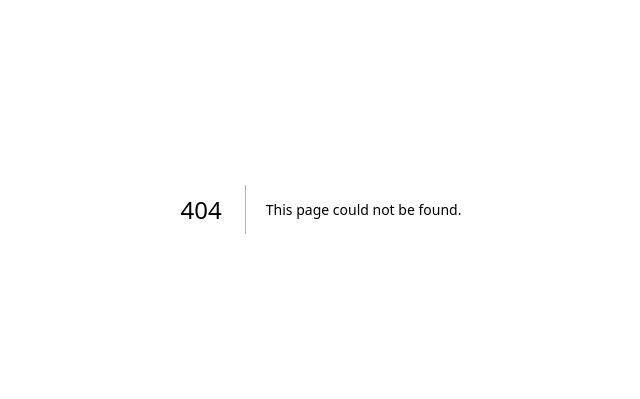
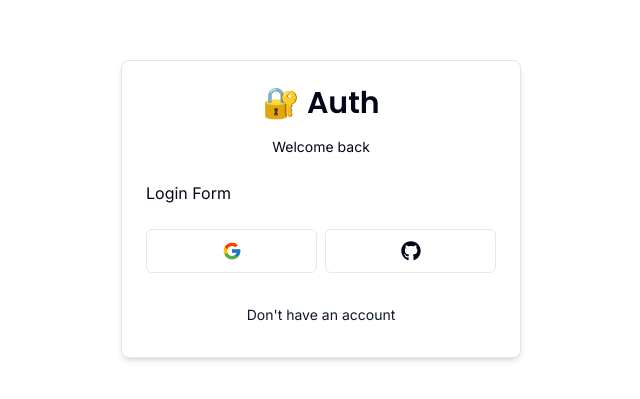
Before and after one commit to MaarcusRenieroL/next-auth-masterclass, a Next.js app: page /auth/login in a window 1280 px wide. Before the commit this address had no page. Shown: the part 191-590 px from the top of the page, without its empty margins (319-959 px from the left). Built offline with nearby package versions, Linux system fonts and the light colour scheme.

Commit message:
feat: add card wrapper

```diff
--- /dev/null
+++ b/app/auth/login/layout.tsx
@@ -0,0 +1,7 @@
+const AuthLayout = ({ children }: { children: React.ReactNode }) => {
+  return (
+    <div className="h-full flex items-center justify-center">{children}</div>
+  );
+};
+
+export default AuthLayout;
--- /dev/null
+++ b/app/auth/login/page.tsx
@@ -0,0 +1,11 @@
+import { LoginForm } from "@/components/auth/login-form";
+
+const LoginPage = () => {
+  return (
+    <div>
+      <LoginForm />
+    </div>
+  );
+};
+
+export default LoginPage;
--- /dev/null
+++ b/components/auth/back-button.tsx
@@ -0,0 +1,17 @@
+"use client";
+
+import Link from "next/link";
+import { Button } from "../ui/button";
+
+interface BackButtonProps {
+  href: string;
+  label: string;
+}
+
+export const BackButton = ({ href, label }: BackButtonProps) => {
+  return (
+    <Button asChild variant="link" className="font-normal w-full" size="sm">
+      <Link href={href}>{label}</Link>
+    </Button>
+  );
+};
--- /dev/null
+++ b/components/auth/card-wrapper.tsx
@@ -0,0 +1,39 @@
+"use client";
+
+import { Card, CardContent, CardFooter, CardHeader } from "../ui/card";
+import { BackButton } from "./back-button";
+import { Header } from "./header";
+import { Social } from "./social";
+
+interface CardWrapperProps {
+  children: React.ReactNode;
+  headerLabel: string;
+  backButtonLabel: string;
+  backButtonHref: string;
+  showSocial?: boolean;
+}
+
+export const CardWrapper = ({
+  children,
+  headerLabel,
+  backButtonLabel,
+  backButtonHref,
+  showSocial,
+}: CardWrapperProps) => {
+  return (
+    <Card className="w-[400px] shadow-md">
+      <CardHeader>
+        <Header label={headerLabel} />
+      </CardHeader>
+      <CardContent>{children}</CardContent>
+      {showSocial && (
+        <CardFooter>
+          <Social />
+        </CardFooter>
+      )}
+      <CardFooter>
+        <BackButton href={backButtonHref} label={backButtonLabel} />
+      </CardFooter>
+    </Card>
+  );
+};
--- /dev/null
+++ b/components/auth/header.tsx
@@ -0,0 +1,20 @@
+import { Poppins } from "next/font/google";
+import { cn } from "@/lib/utils";
+
+const font = Poppins({
+  subsets: ["latin"],
+  weight: ["600"],
+});
+
+interface HeaderProps {
+  label: string;
+}
+
+export const Header = ({ label }: HeaderProps) => {
+  return (
+    <div className="w-full flex flex-col gap-y-4 items-center">
+      <h1 className={cn("text-3xl font-semibold", font.className)}>🔐 Auth</h1>
+      <p className="text-sm">{label}</p>
+    </div>
+  );
+};
--- /dev/null
+++ b/components/auth/login-form.tsx
@@ -0,0 +1,14 @@
+import { CardWrapper } from "./card-wrapper";
+
+export const LoginForm = () => {
+  return (
+    <CardWrapper
+      headerLabel="Welcome back"
+      backButtonLabel="Don't have an account"
+      backButtonHref="auth/register"
+      showSocial
+    >
+      Login Form
+    </CardWrapper>
+  );
+};
--- /dev/null
+++ b/components/auth/social.tsx
@@ -0,0 +1,19 @@
+"use client";
+
+import { FcGoogle } from "react-icons/fc";
+import { FaGithub } from "react-icons/fa";
+import { Button } from "../ui/button";
+
+export const Social = () => {
+  return (
+    <div className="flex items-center w-full gap-x-2">
+      <Button size="lg" className="w-full" variant="outline">
+        <FcGoogle className="h-5 w-5" />
+      </Button>
+
+      <Button size="lg" className="w-full" variant="outline">
+        <FaGithub className="h-5 w-5" />
+      </Button>
+    </div>
+  );
+};
--- /dev/null
+++ b/components/ui/card.tsx
@@ -0,0 +1,79 @@
+import * as React from "react"
+
+import { cn } from "@/lib/utils"
+
+const Card = React.forwardRef<
+  HTMLDivElement,
+  React.HTMLAttributes<HTMLDivElement>
+>(({ className, ...props }, ref) => (
+  <div
+    ref={ref}
+    className={cn(
+      "rounded-lg border bg-card text-card-foreground shadow-sm",
+      className
+    )}
+    {...props}
+  />
+))
+Card.displayName = "Card"
+
+const CardHeader = React.forwardRef<
+  HTMLDivElement,
+  React.HTMLAttributes<HTMLDivElement>
+>(({ className, ...props }, ref) => (
+  <div
+    ref={ref}
+    className={cn("flex flex-col space-y-1.5 p-6", className)}
+    {...props}
+  />
+))
+CardHeader.displayName = "CardHeader"
+
+const CardTitle = React.forwardRef<
+  HTMLParagraphElement,
+  React.HTMLAttributes<HTMLHeadingElement>
+>(({ className, ...props }, ref) => (
+  <h3
+    ref={ref}
+    className={cn(
+      "text-2xl font-semibold leading-none tracking-tight",
+      className
+    )}
+    {...props}
+  />
+))
+CardTitle.displayName = "CardTitle"
+
+const CardDescription = React.forwardRef<
+  HTMLParagraphElement,
+  React.HTMLAttributes<HTMLParagraphElement>
+>(({ className, ...props }, ref) => (
+  <p
+    ref={ref}
+    className={cn("text-sm text-muted-foreground", className)}
+    {...props}
+  />
+))
+CardDescription.displayName = "CardDescription"
+
+const CardContent = React.forwardRef<
+  HTMLDivElement,
+  React.HTMLAttributes<HTMLDivElement>
+>(({ className, ...props }, ref) => (
+  <div ref={ref} className={cn("p-6 pt-0", className)} {...props} />
+))
+CardContent.displayName = "CardContent"
+
+const CardFooter = React.forwardRef<
+  HTMLDivElement,
+  React.HTMLAttributes<HTMLDivElement>
+>(({ className, ...props }, ref) => (
+  <div
+    ref={ref}
+    className={cn("flex items-center p-6 pt-0", className)}
+    {...props}
+  />
+))
+CardFooter.displayName = "CardFooter"
+
+export { Card, CardHeader, CardFooter, CardTitle, CardDescription, CardContent }
--- a/package.json
+++ b/package.json
@@ -16,6 +16,7 @@
     "next": "14.0.4",
     "react": "^18",
     "react-dom": "^18",
+    "react-icons": "^4.12.0",
     "shadcn-ui": "^0.6.0",
     "tailwind-merge": "^2.2.0",
     "tailwindcss-animate": "^1.0.7"
```
Also changed, not shown: 1 other file (tests, documents, lock files or other folders).
